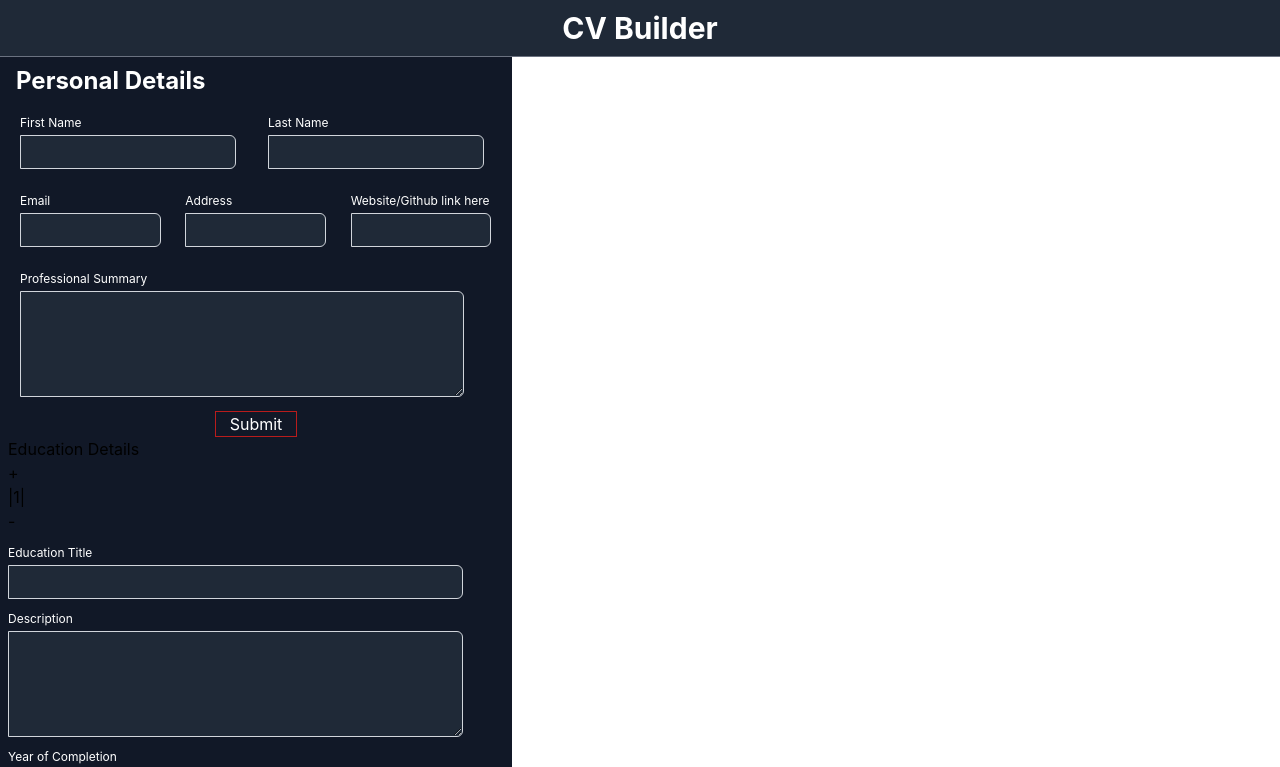
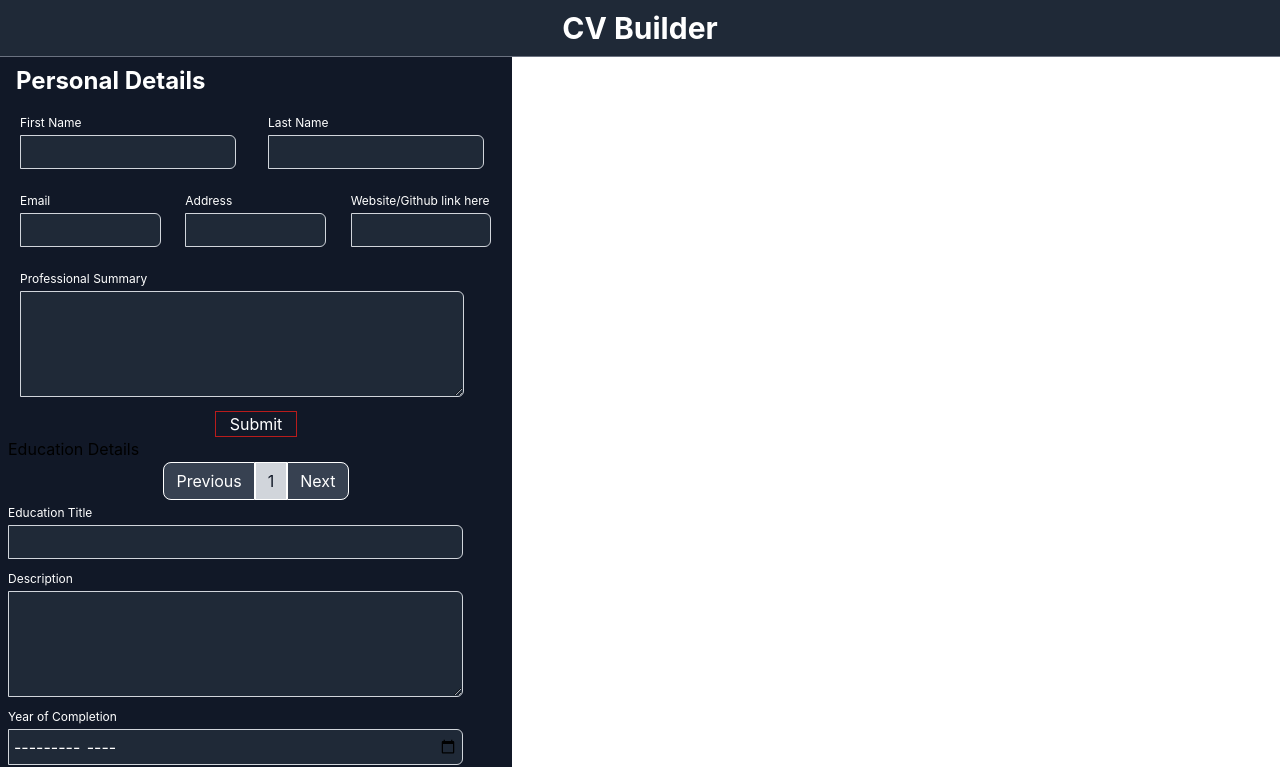
Before and after one commit to bilgramiraza/cv-builder, a React (Vite) app: page / in a window 1280 px wide. Shown: the top 767 px of the page. Built offline with nearby package versions, Linux system fonts and the light colour scheme.

Commit message:
Cleaned Up UI of Item Selector

```diff
--- a/src/components/EntriesManager.jsx
+++ b/src/components/EntriesManager.jsx
@@ -1,6 +1,7 @@
 import PropTypes from 'prop-types';
 
 function EntriesManager({index, handleIndexChange, maxLength}) {
+  const navBaseClass='bg-gray-300 border border-gray-600 text-black hover:bg-gray-500 hover:text-white leading-tight py-2 px-3 dark:bg-gray-700 dark:border-white dark:text-white dark:hover:bg-gray-300 dark:hover:text-black cursor-pointer';
   const incrementIndex = () =>{
     if(index<maxLength-1){
       handleIndexChange(index+1);
@@ -15,20 +16,24 @@ function EntriesManager({index, handleIndexChange, maxLength}) {
   let navItem;
   for(let i=0;i<maxLength;i++){
     if(i===index){
-      navItem = <a key={i} onClick={()=>handleIndexChange(i)}>|{i+1}|</a>
+      navItem = <a className='bg-gray-500 border border-gray-600 text-white hover:bg-gray-300 hover:text-gray-900 leading-tight py-2 px-3 dark:bg-gray-300 dark:border-white dark:text-gray-900 dark:hover:bg-gray-50 dark:hover:text-black cursor-pointer' key={i} onClick={()=>handleIndexChange(i)}>{i+1}</a>
     }else{
-      navItem = <a key={i} onClick={()=>handleIndexChange(i)}>{i+1}</a>
+      navItem = <a className={navBaseClass} key={i} onClick={()=>handleIndexChange(i)}>{i+1}</a>
     }
-    navDiv.push(navItem);
+    navDiv.push(<li>{navItem}</li>);
   }
   return (
-    <div>
-      <button onClick={incrementIndex}>+</button>
-      <div>
+    <nav className='flex justify-center mt-2'>
+      <ul className='flex flex-row'>
+        <li>
+          <a className={`${navBaseClass} rounded-l-lg `} onClick={decrementIndex}>Previous</a>
+        </li>
         {navDiv}
-      </div>
-      <button onClick={decrementIndex}>-</button>
-    </div>
+        <li>
+          <a className={`${navBaseClass} rounded-r-lg`} onClick={incrementIndex}>Next</a>
+        </li>
+      </ul>
+    </nav>
   );
 }
 
```
